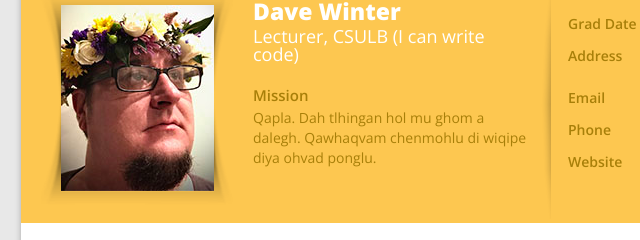
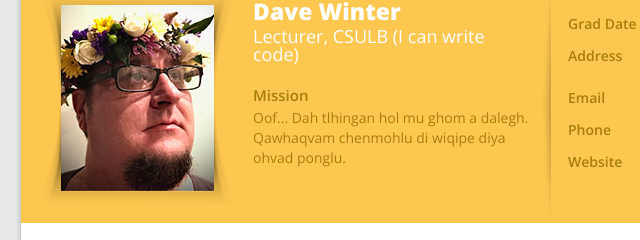
Before and after one commit to lvunguyen/Github-Workshop-Section-3, a plain HTML site: page index.html in a window 1280 px wide. Shown: the part 147-387 px from the top of the page, 189-829 px from the left. Drawn offline with nearby package versions, Linux system fonts and the light colour scheme; some packages are replaced by stand-ins of ours.

Commit message:
updated my clingon text on main page

```diff
--- a/index.html
+++ b/index.html
@@ -68,7 +68,7 @@
                         <h1>Dave Winter</h1>
                         <h3>Lecturer, CSULB (I can write code)</h3>
                         <h4>Mission</h4>
-                        <p>Qapla. Dah tlhingan hol mu ghom a dalegh.  Qawhaqvam chenmohlu di wiqipe diya ohvad ponglu.</p>
+                        <p>Oof... Dah tlhingan hol mu ghom a dalegh.  Qawhaqvam chenmohlu di wiqipe diya ohvad ponglu.</p>
                     </div>
                     <!-- /About section -->
 
```
